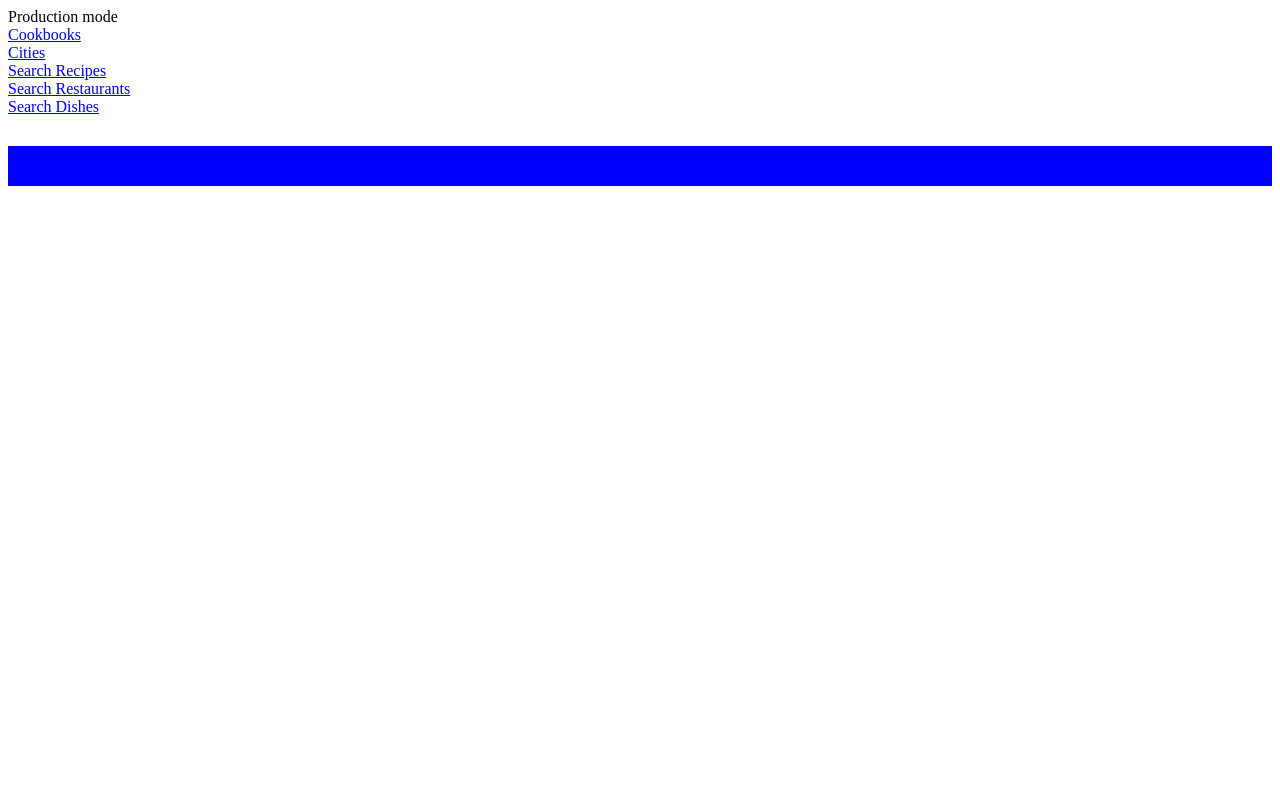
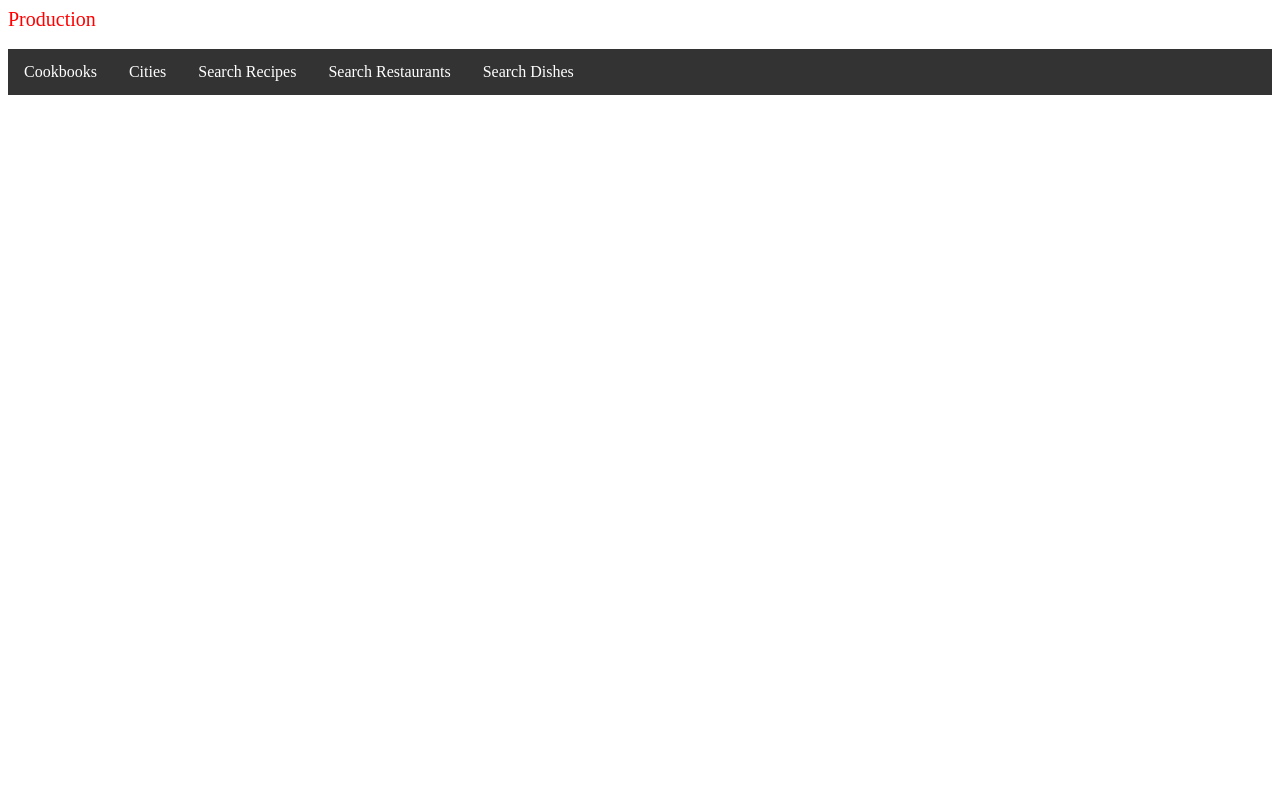
Before and after one commit to miriam-lau/Recipe_App, a Flask app: template src/templates/main.html in a window 1280 px wide. Run offline with Flask 2, Linux system fonts and the light colour scheme; the template is opened without the code that fills it, so the values that code supplies are empty; parts of the project's set-up code (start-up, migrations or seed data) failed here and were passed over.

Commit message:
Added a header.

```diff
--- a/src/app.py
+++ b/src/app.py
@@ -274,8 +274,8 @@ def render_edit_cookbook(entity_id: int):
     cookbook = cookbook_manager.get_entity(entity_id)
 
     # Title section
-    back_link = "/"
-    back_text = "Back to main page"
+    back_link = "/cookbooks"
+    back_text = "Back to cookbooks page"
     view_link = "/cookbook/view/%s" % cookbook.entity_id
     title = cookbook.name
 
@@ -559,8 +559,8 @@ def render_edit_city(entity_id: int):
     city = city_manager.get_entity(entity_id)
 
     # Title section
-    back_link = "/"
-    back_text = "Back to main page"
+    back_link = "/cities"
+    back_text = "Back to cities page"
     view_link = "/city/view/%s" % city.entity_id
     title = city.name
 
--- a/src/templates/layout.html
+++ b/src/templates/layout.html
@@ -14,6 +14,7 @@
 .info-image {
     display: block;
     margin: auto;
+    height: 500px;
 }
 
 /* Header */
@@ -139,20 +140,77 @@ input[type=submit]:hover {
 }
 
 .footer {
-  height: 40px;
-  margin-top: 30px;
-  background-color: blue;
+  height: 30px;
 }
 
+.index {
+  width: 20%;
+  float: left;
+}
+
+.header ul {
+    list-style-type: none;
+    margin: 0;
+    padding: 0;
+    overflow: hidden;
+    background-color: #333;
+}
+
+.header li {
+    float: left;
+}
+
+.header li a {
+    display: block;
+    color: white;
+    text-align: center;
+    padding: 14px 16px;
+    text-decoration: none;
+}
+
+/* Change the link color to #111 (black) on hover */
+.header li a:hover {
+    background-color: #111;
+}
+
+.debug {
+  color: red;
+  font-size: 20px;
+}
+
+.header {
+  margin-bottom: 30px;
+}
 </style>
 
 </head>
 <body>
+    <div class="debug">
     {% if debug_mode %}
-    Debug mode
+      Debug
     {% else %}
-    Production mode
-    {% endif %}<br/>
+      Production
+    {% endif %}
+    </div><br/>
+    <div class="header">
+      <ul>
+        <li>
+          <a href="/cookbooks">Cookbooks</a>
+        </li>
+        <li>
+          <a href="/cities">Cities</a>
+        </li>
+        <li>
+          <a href="/search_recipes">Search Recipes</a>
+        </li>
+        <li>
+          <a href="/search_restaurants">Search Restaurants</a>
+        </li>
+        <li>
+          <a href="/search_dishes">Search Dishes</a>
+        </li>
+      </ul>
+    </div>
     {% block body %}{% endblock %}
     <div class="footer">&nbsp;</div>
 </body>
--- a/src/templates/main.html
+++ b/src/templates/main.html
@@ -1,8 +1,3 @@
 {% extends "layout.html" %}
 {% block body %}
-<a href="/cookbooks">Cookbooks</a><br/>
-<a href="/cities">Cities</a><br/>
-<a href="/search_recipes">Search Recipes</a><br/>
-<a href="/search_restaurants">Search Restaurants</a><br/>
-<a href="/search_dishes">Search Dishes</a><br/>
 {% endblock %}
```
